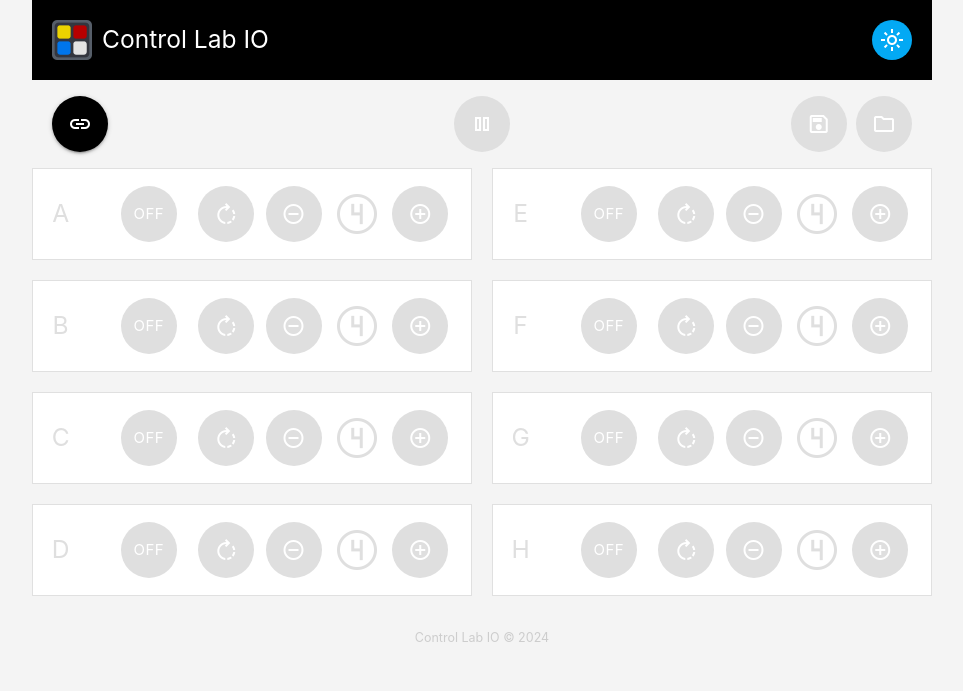
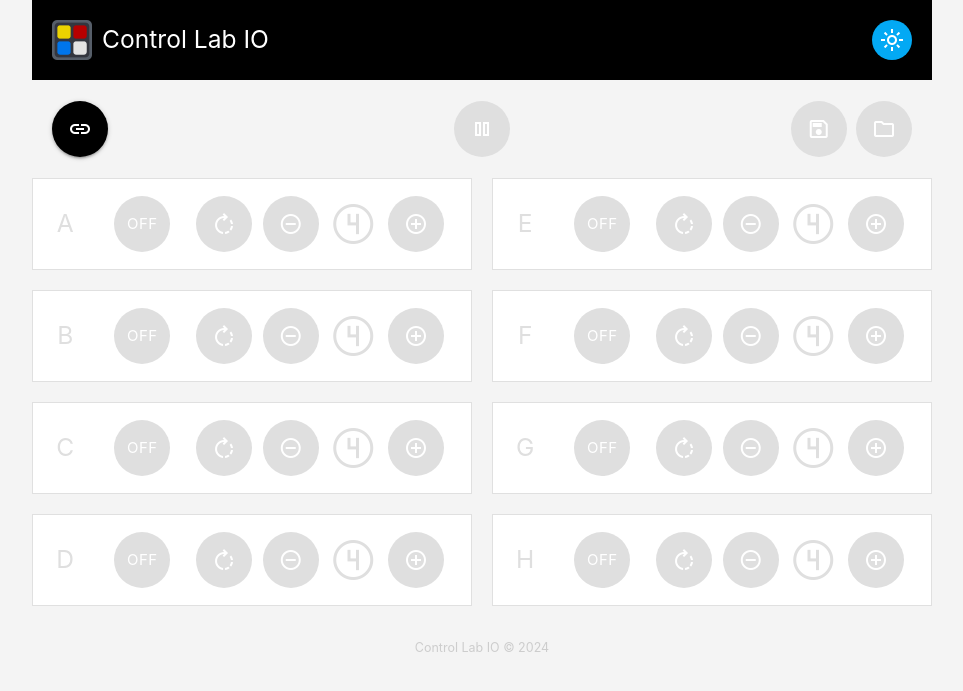
Before and after one commit to diegobaca/Control-Lab-IO-Remote-Dev, a Flask app: page / in a window 1280 px wide. Shown: the top 691 px of the page, without its empty margins (158-1121 px from the left). Run offline with Flask 3, Linux system fonts and the light colour scheme.

Commit message:
style tweak

```diff
--- a/static/css/styles.css
+++ b/static/css/styles.css
@@ -133,7 +133,7 @@ img {
 
 .output-container {
     border: 1px solid #e0e0e0;
-    padding: 15px 0;
+    padding: 15px 5px;
     margin-bottom: 10px;
     width: 100%;
     margin-left: auto;
@@ -158,7 +158,7 @@ img {
     display: flex;
     justify-content: space-between;
     align-items: center;
-    padding: 15px;
+    padding: 20px;
     background-color: #F4F4F4;
     border-bottom: 1px solid #F4F4F4;
     width: 100%;
@@ -236,10 +236,7 @@ img {
 }
 
 .on-off-btn {
-    margin-left: 10px;
-    /* Left padding */
-    margin-right: 10px;
-    /* Right padding */
+    margin-right: 15px;
 }
 
 .footer-container {
@@ -302,10 +299,6 @@ img {
         box-sizing: border-box;
     }
 
-    .connection-container {
-        padding: 15px 20px;
-    }
-
     .connection-container .flex-grow {
         margin-left: 65px;
     }
```
